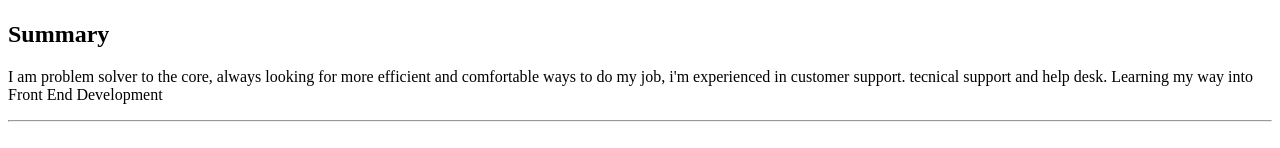
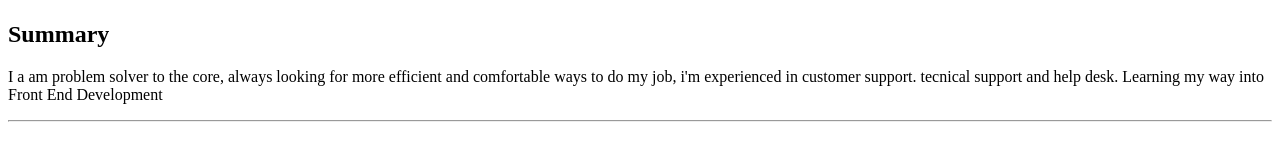
Before and after one commit to GiorgioMarino85/Online-Resume, a plain HTML site: page index.html in a window 1280 px wide. Shown: the part 435-583 px from the top of the page. Drawn offline with Linux system fonts and the light colour scheme.

Commit message:
index.html

```diff
--- a/index.html
+++ b/index.html
@@ -9,7 +9,7 @@
     <h1>Giorgio Marino</h1>
     <img src="./Foto c.v..jpg">
     <h2>Summary</h2>
-    <p>I am problem solver to the core, always looking for more efficient and comfortable ways to do my job, i'm experienced in customer support. tecnical support and help desk. Learning my way into Front End Development</p>
+    <p>I a am problem solver to the core, always looking for more efficient and comfortable ways to do my job, i'm experienced in customer support. tecnical support and help desk. Learning my way into Front End Development</p>
     <hr>
     <h1>Education</h1>
     <ul>
```
